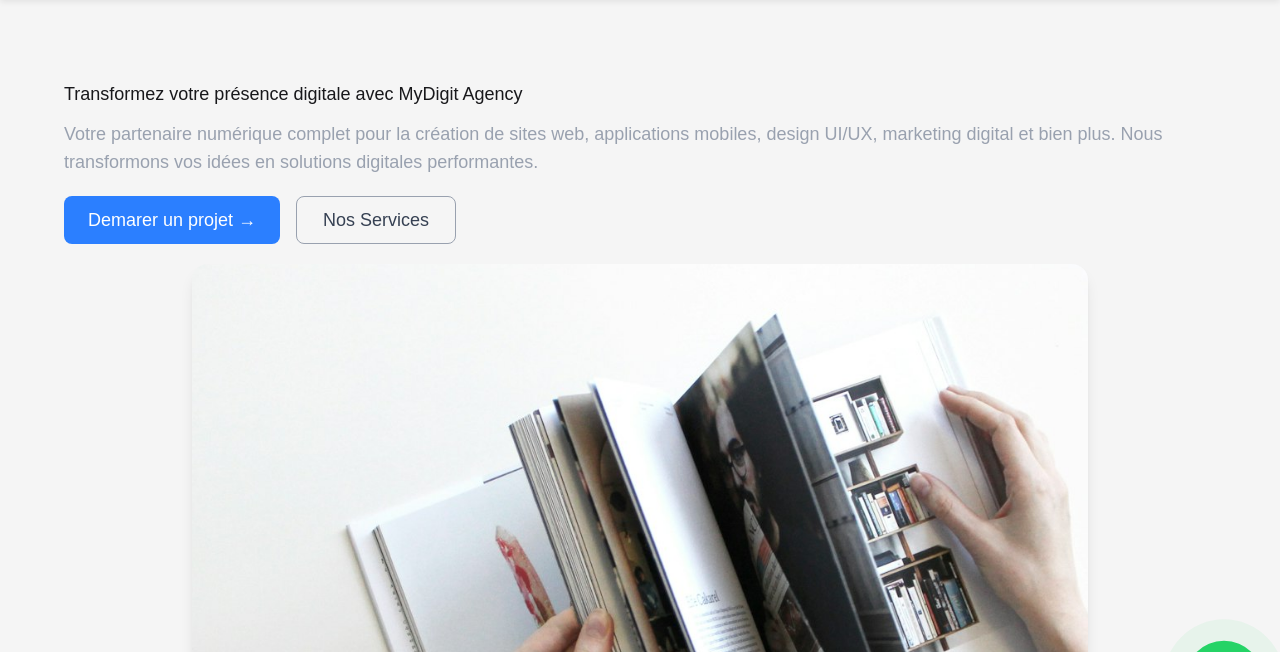
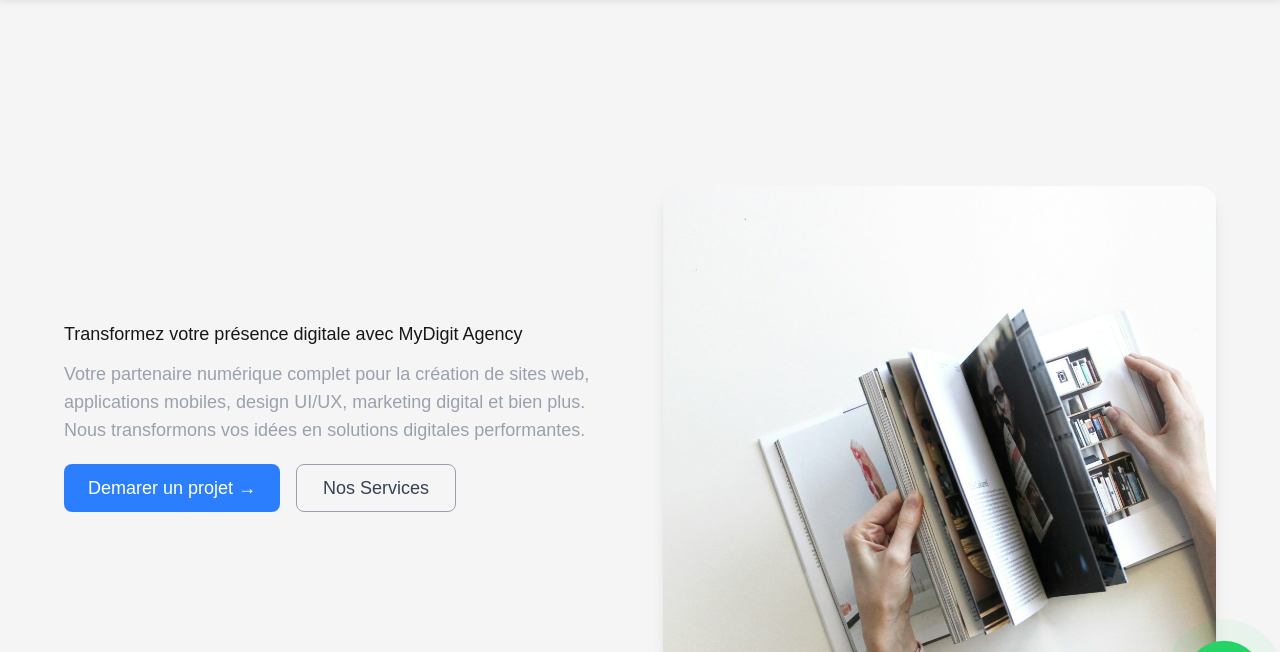
Before and after one commit to MyDigit-Agency/MyDigit-Agency, a plain HTML site: page index.html in a window 1280 px wide. Shown: the part 64-716 px from the top of the page. Drawn offline with nearby package versions, Linux system fonts and the light colour scheme.

Commit message:
feat: ajout du responsive à la section Acceuil en desktop

```diff
--- a/index.html
+++ b/index.html
@@ -81,8 +81,8 @@
     </div>
 
     <main class="pt-20">
-        <section class="m-5 md:m-16" id="Accueil">
-            <div>
+        <section class="sectionFirst m-5 md:m-16 flex flex-col lg:flex-row lg:gap-[4%] lg:min-h-screen lg:items-center lg:justify-center lg:mt-0" id="Accueil">
+            <div class="lg:w-[48%]">
                 <span class="md:text-lg">
                     Transformez votre présence digitale avec MyDigit Agency
                 </span>
@@ -98,7 +98,7 @@
                     </a>
                 </div>
             </div>
-            <div class="mt-5 flex items-center justify-center">
+            <div class="mt-5 flex items-center justify-center lg:w-[48%]">
                 <img src="asset/ImageAccueil.jpg" alt="ImageAccueil" class="w-full lg:max-w-4xl md:h-[30rem] object-cover rounded-2xl shadow-lg">
             </div>
         </section>
```
